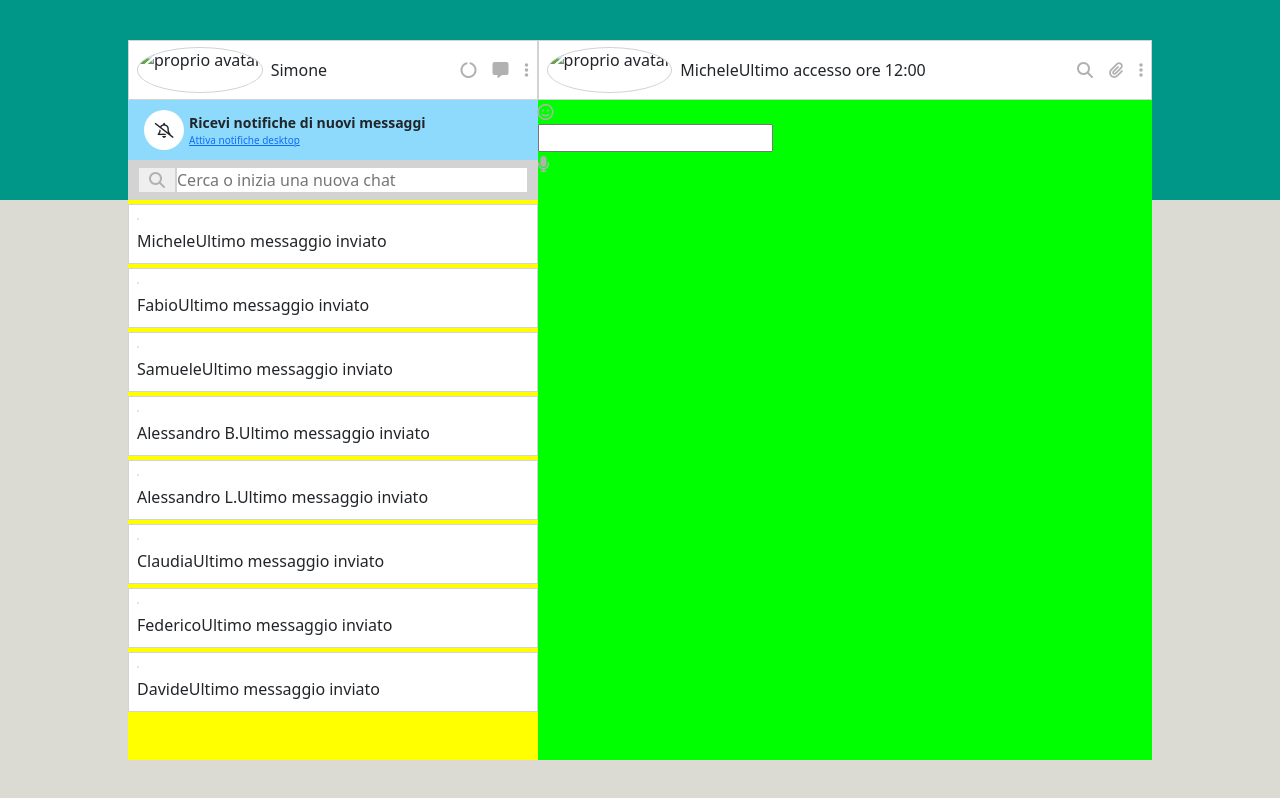
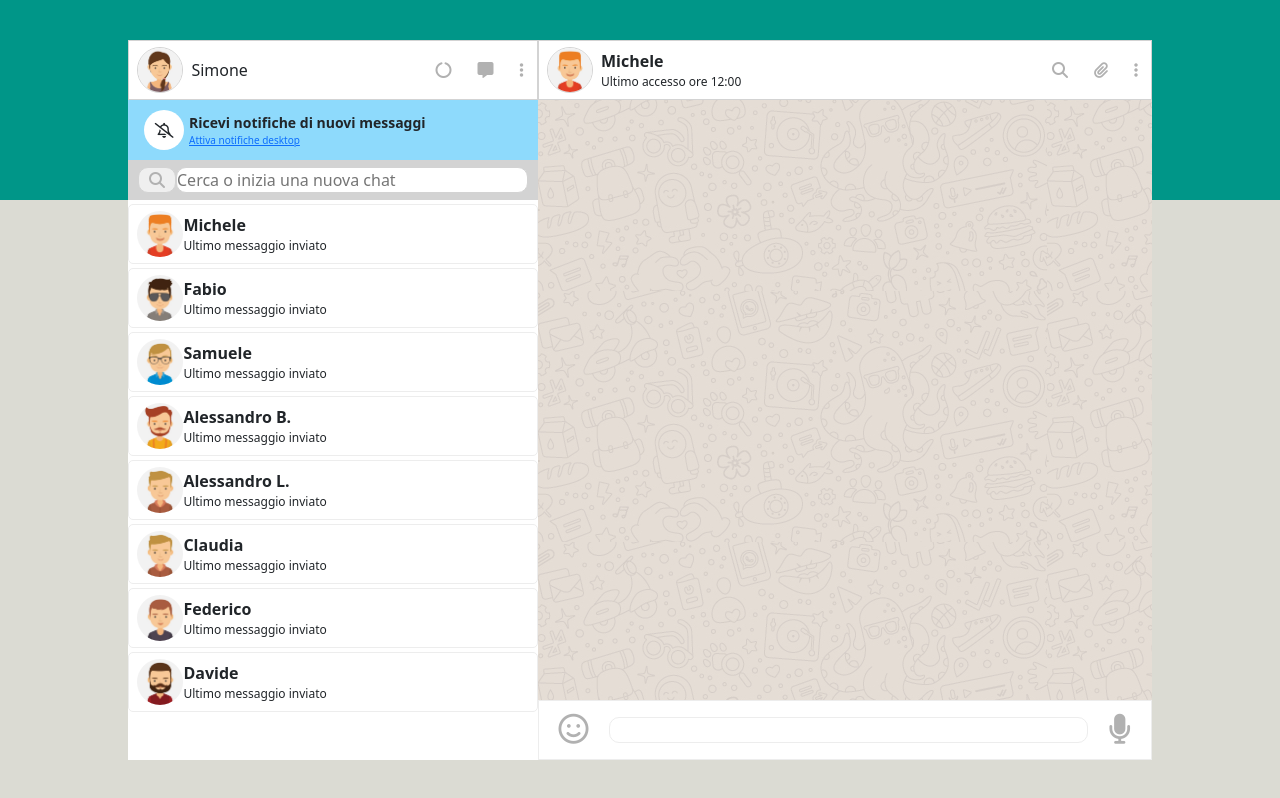
Before and after one commit to SimoneScordato99/vue-boolzapp, a plain HTML site: page index.html in a window 1280 px wide. Drawn offline with nearby package versions, Linux system fonts and the light colour scheme.

Commit message:
milestonee11

```diff
--- a/assets/css/style.css
+++ b/assets/css/style.css
@@ -20,12 +20,15 @@
 .profili{
     width: 40%;
     height: 100%;
-    background-color: yellow;
+
 }
 .chat{
     width: 60%;
     height: 100%;
-    background-color: rgb(0, 255, 0);
+    background-image: url(../img/mine.jpg);
+    display: flex;
+    flex-direction: column;
+
 }
 .profilo,
 .profilo-chat{
@@ -41,8 +44,10 @@
     display: flex;
     align-items: center;
 }
-.dati-profilo img,
-.chat-list-card img{
+.pulsanti-profilo i{
+    margin: 0 5px;
+}
+.dati-profilo img{
     height: 80%;
     border: 1px solid lightgray;
     border-radius: 50%;
@@ -88,6 +93,7 @@
 .search button,
 .search input {
     border: 1px solid lightgray;
+    border-radius: 10px;
 }
 .search button{
     padding: 0px 10px;
@@ -106,8 +112,54 @@
     height: 60px;
     width: 100%;
     background-color: white;
-    border: 1px solid lightgray;
+    border: 1px solid rgb(237, 237, 237);
+    display: flex;
+    align-items: center;
+    border-radius: 5px;
+}
+.chat-list-card:hover{
+    background-color: rgb(212, 212, 212);
 }
 .chat-list-card img{
+    height: 80%;
+    aspect-ratio: 1;
+    border-radius: 50%;
+}
+.info{
+    display: flex;
+    flex-direction: column;
+}
+.info-titolo{
+    font-weight: bold;
+    font-size: 16px;
+}
+.info-info{
+    font-size: 12px;
+}
+
+.chat-testo{
+    height: calc(100% - 120px);
+    width: 100%;
 
 }
+.chat-invia{
+    height: 60px;
+    width: 100%;
+    background-color: white;
+    border: 1px solid rgb(237, 237, 237);
+    display: flex;
+    justify-content: space-between;
+    align-items: center;
+}
+.chat-invia i{
+    font-size: 30px;
+    margin: 0 20px;
+}
+.text{
+    width: 80%;
+}
+.text input{
+    width: 100%;
+    border: 1px solid rgb(237, 237, 237);
+    border-radius: 10px;
+}
--- a/assets/js/main.js
+++ b/assets/js/main.js
@@ -6,7 +6,7 @@ data() {
         contacts: [
             {
                 name: 'Michele',
-                avatar: '/img/avatar_1.png',
+                avatar: './assets/img/avatar_1.jpeg',
                 visible: true,
                 messages: [
                     {
@@ -28,7 +28,7 @@ data() {
             },
             {
                 name: 'Fabio',
-                avatar: '/img/avatar_2.png',
+                avatar: './assets/img/avatar_2.jpeg',
                 visible: true,
                 messages: [
                     {
@@ -50,7 +50,7 @@ data() {
             },
             {
                 name: 'Samuele',
-                avatar: '/img/avatar_3.png',
+                avatar: './assets/img/avatar_3.jpeg',
                 visible: true,
                 messages: [
                     {
@@ -72,7 +72,7 @@ data() {
             },
             {
                 name: 'Alessandro B.',
-                avatar: '/img/avatar_4.png',
+                avatar: './assets/img/avatar_4.jpeg',
                 visible: true,
                 messages: [
                     {
@@ -89,7 +89,7 @@ data() {
             },
             {
                 name: 'Alessandro L.',
-                avatar: '/img/avatar_5.png',
+                avatar: './assets/img/avatar_5.jpeg',
                 visible: true,
                 messages: [
                     {
@@ -106,7 +106,7 @@ data() {
             },
             {
                 name: 'Claudia',
-                avatar: '/img/avatar_5.png',
+                avatar: './assets/img/avatar_5.jpeg',
                 visible: true,
                 messages: [
                     {
@@ -128,7 +128,7 @@ data() {
             },
             {
                 name: 'Federico',
-                avatar: '/img/avatar_7.png',
+                avatar: './assets/img/avatar_7.jpeg',
                 visible: true,
                 messages: [
                     {
@@ -145,7 +145,7 @@ data() {
             },
             {
                 name: 'Davide',
-                avatar: '/img/avatar_8.png',
+                avatar: './assets/img/avatar_8.jpeg',
                 visible: true,
                 messages: [
                     {
```
Also changed, not shown: assets/img/avatar_1.jpeg (renamed from assets/img/avatar_1.jpg), assets/img/avatar_2.jpeg (renamed from assets/img/avatar_2.jpg), assets/img/avatar_3.jpeg (renamed from assets/img/avatar_3.jpg), assets/img/avatar_4.jpeg (renamed from assets/img/avatar_4.jpg), assets/img/avatar_5.jpeg (renamed from assets/img/avatar_5.jpg), assets/img/avatar_6.jpeg (renamed from assets/img/avatar_6.jpg), assets/img/avatar_7.jpeg (renamed from assets/img/avatar_7.jpg), assets/img/avatar_8.jpeg (renamed from assets/img/avatar_8.jpg), assets/img/avatar_io.jpeg (renamed from assets/img/avatar_io.jpg).
